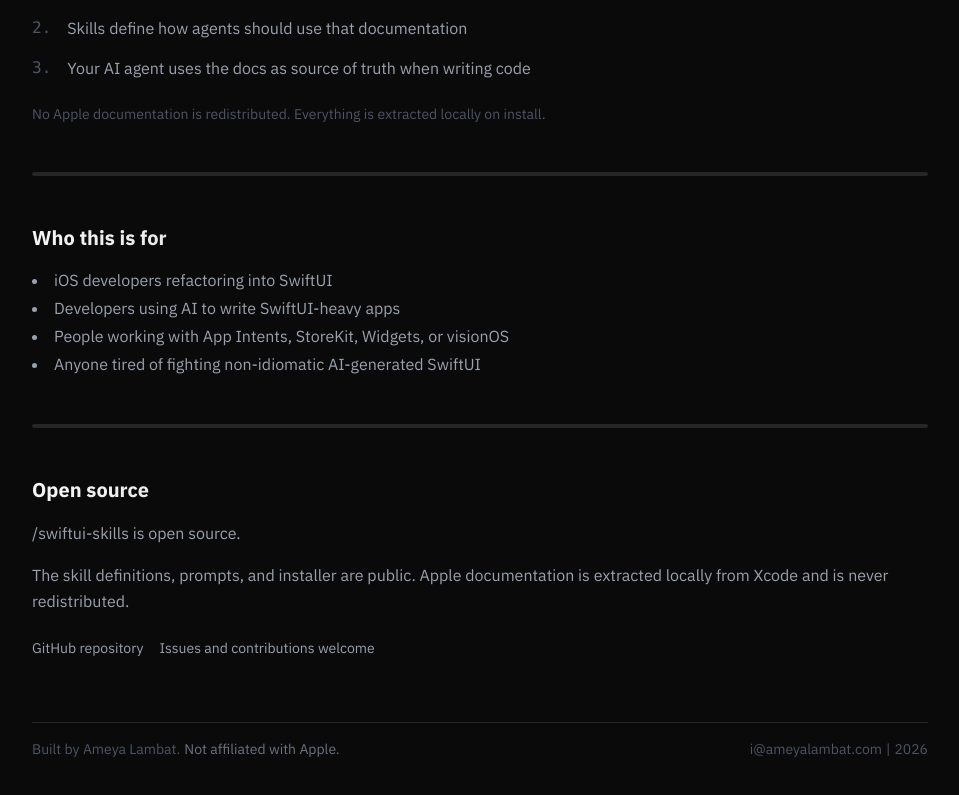
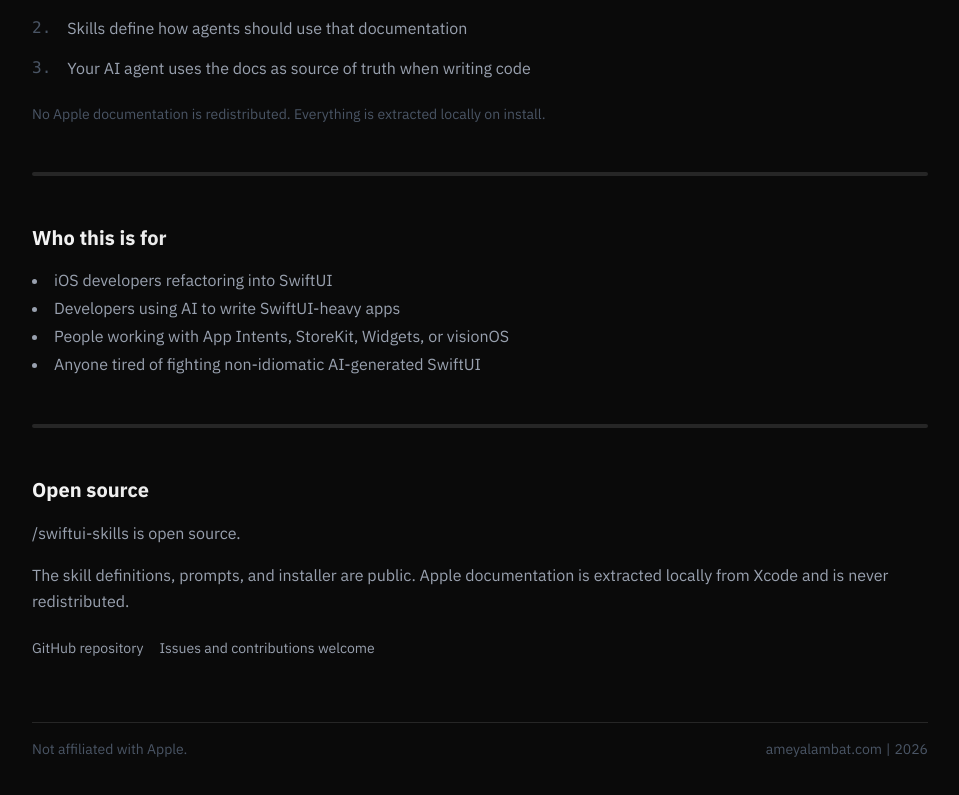
Before and after one commit to ameyalambat128/swiftui-skills, a Next.js app: page / in a window 1280 px wide. Shown: the part 1747-2542 px from the top of the page, without its empty margins (160-1119 px from the left). Built offline with nearby package versions, Linux system fonts and the light colour scheme.

Commit message:
style(footer): simplify footer layout
- Left: "Not affiliated with Apple"
- Right: ameyalambat.com link | year

```diff
--- a/src/app/page.tsx
+++ b/src/app/page.tsx
@@ -261,24 +261,21 @@
           </section>
         </main>
 
-        {/* Footer - matching ameyalambat.com style */}
+        {/* Footer */}
         <footer className="border-t border-neutral-800 mt-16 mb-8">
           <div className="flex justify-between py-4 text-xs md:text-sm text-gray-600">
-            <p>
-              Built by Ameya Lambat.
-              <span className="ml-1 text-gray-500">Not affiliated with Apple.</span>
-            </p>
+            <p>Not affiliated with Apple.</p>
             <div className="flex items-center gap-1">
               <a
-                href="mailto:i@ameyalambat.com"
+                href="https://ameyalambat.com"
                 target="_blank"
                 rel="noopener noreferrer"
                 className="transition-colors hover:text-white hover:underline"
               >
-                i@ameyalambat.com
+                ameyalambat.com
               </a>
               <span>|</span>
-              <span>2026</span>
+              <span>{new Date().getFullYear()}</span>
             </div>
           </div>
         </footer>
```
